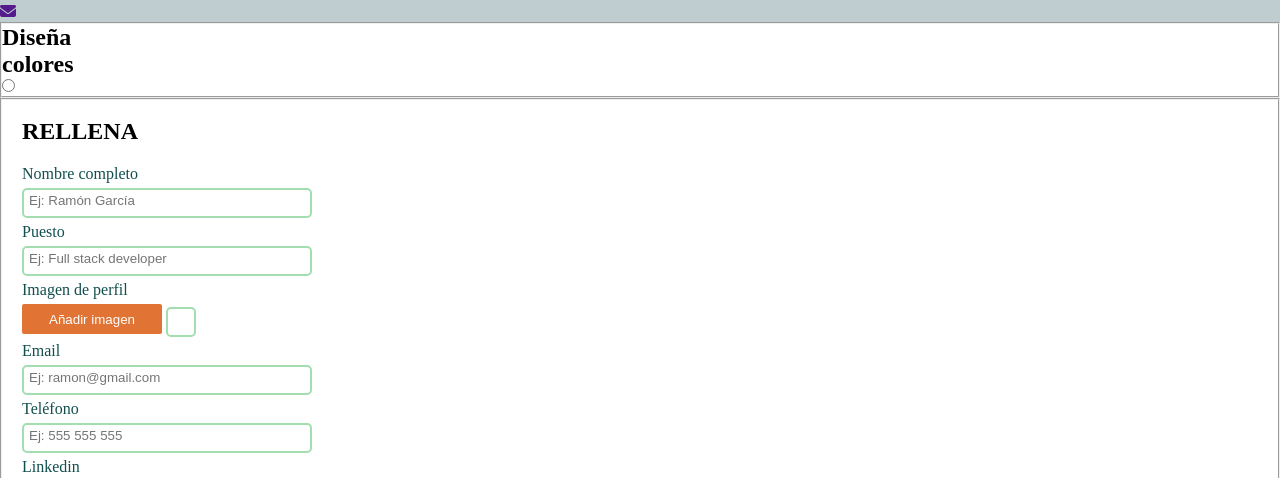
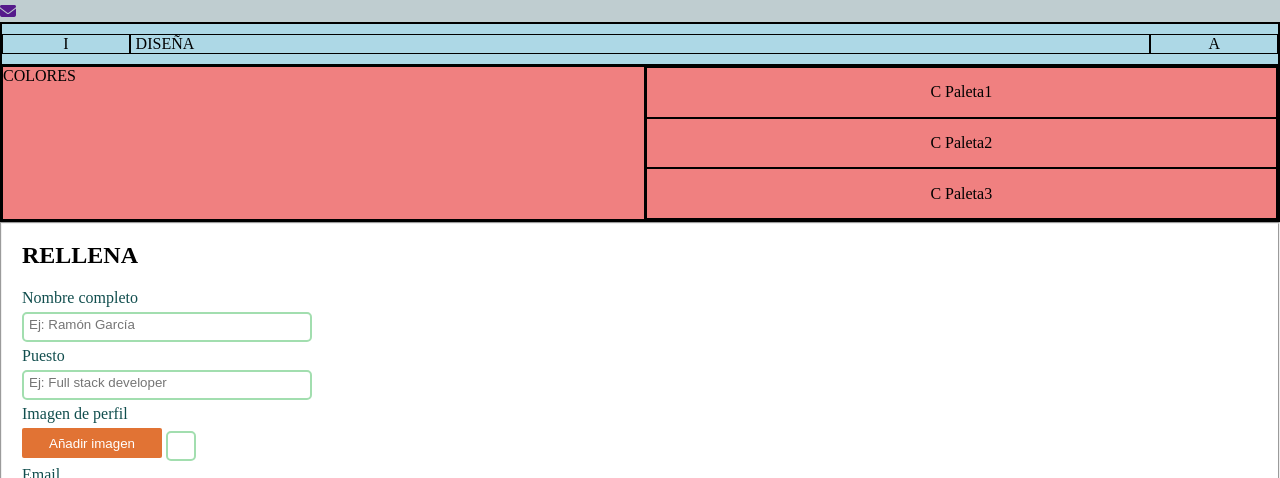
Before and after one commit to elena-alcaraz/project-promo-x-module-2-team-2, a website built with Vite: page src/start.html in a window 1280 px wide. Shown: the part 318-796 px from the top of the page. Built offline with nearby package versions, Linux system fonts and the light colour scheme; files whose address does not match are found by name.

Commit message:
dividir cajas

```diff
--- a/src/partials/design.html
+++ b/src/partials/design.html
@@ -1,5 +1,17 @@
-<fieldset class="design">
-    <h1 class="onedesign">Diseña</h1>
-    <h2 class="designcolors">colores</h2>
-    <input class="colors" type="radio">
+<fieldset class="border selectDesign">
+    <div class="border title">
+        <span class="border">I</span>
+        <span class="border titleText">DISEÑA</span>
+        <span class="border">A</span>
+    </div>
+    <div class="border colors">
+        <span class="border">COLORES</span>
+        <div class="border palet">
+            <span class="border paletItem">C Paleta1</span>
+            <span class="border paletItem">C Paleta2</span>
+            <span class="border paletItem">C Paleta3</span>
+
+        </div>
+
+    </div>
 </fieldset>
--- a/src/scss/layout/_design.scss
+++ b/src/scss/layout/_design.scss
@@ -0,0 +1,39 @@
+.border{
+    border: 1px solid black;
+}
+.title{
+    background-color: lightblue ;
+    display: grid;
+    grid-template-columns: 1fr 8fr 1fr;
+    text-align: center;
+    padding-top: 10px;
+    padding-bottom: 10px;
+}
+.titleText{
+    text-align: left;
+    padding-left: 5px;
+}
+.colors {
+    background-color: lightcoral;
+    display: grid;
+    grid-template-columns: auto auto;
+}
+.selectDesign{
+    height: 200px;
+    display: grid;
+    grid-template-rows: 1fr 10fr;
+    padding: 0;
+    margin: 0;
+    box-sizing: border-box;
+
+}
+.palet{
+   display:grid ;
+   grid-template-rows:auto auto auto;
+
+}
+.paletItem{
+    display: flex;
+    justify-content: center;
+    align-items: center;
+}
```
